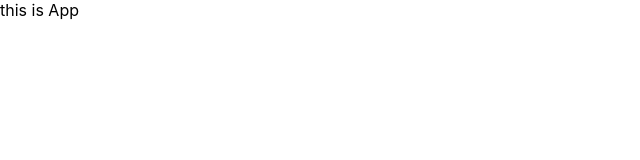
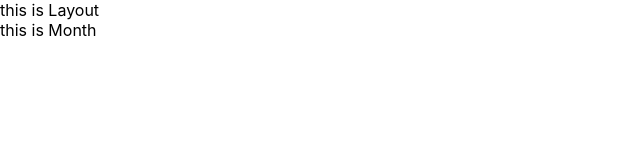
Before and after one commit to cqupt-lcy/react-bill, a React (Create React App) app: page / in a window 1280 px wide. Shown: the top 160 px of the page, without its empty margins (0-640 px from the left). Built offline with nearby package versions, Linux system fonts and the light colour scheme.

Commit message:
feat(react-bill): 路由设计

```diff
--- a/src/index.js
+++ b/src/index.js
@@ -1,8 +1,9 @@
 import React from 'react';
 import ReactDOM from 'react-dom/client';
 import './index.css';
-import App from './App';
+import { RouterProvider } from 'react-router-dom';
+import router from './router';
 const root = ReactDOM.createRoot(document.getElementById('root'));
 root.render(
-    <App />
+    <RouterProvider router={router} />
 );
--- /dev/null
+++ b/src/pages/Layout/index.js
@@ -0,0 +1,13 @@
+import { Outlet } from "react-router-dom";
+
+function Layout() {
+  return (
+    <>
+      <div>
+        this is Layout
+      </div>
+      <Outlet />
+    </>
+  )
+}
+export default Layout;
--- /dev/null
+++ b/src/pages/Month/index.js
@@ -0,0 +1,8 @@
+function Month() {
+  return (
+    <div>
+      this is Month
+    </div>
+  )
+}
+export default Month;
--- /dev/null
+++ b/src/pages/New/index.js
@@ -0,0 +1,8 @@
+function New() {
+  return (
+    <div>
+      this is New
+    </div>
+  )
+}
+export default New;
--- /dev/null
+++ b/src/pages/Year/index.js
@@ -0,0 +1,8 @@
+function Year() {
+  return (
+    <div>
+      this is Year
+    </div>
+  )
+}
+export default Year;
--- /dev/null
+++ b/src/router/index.js
@@ -0,0 +1,28 @@
+import { createBrowserRouter } from "react-router-dom";
+import Layout from "@/pages/Layout";
+import Year from "@/pages/Year";
+import Month from "@/pages/Month";
+import New from "@/pages/New";
+const router = createBrowserRouter(
+    [
+        {
+            path: '/',
+            element: <Layout />,
+            children: [
+                {
+                    path: 'year',
+                    element: <Year />,
+                },
+                {
+                    index: true,
+                    element: <Month />,
+                }
+            ]
+        },
+        {
+            path: '/new',
+            element: <New />,
+        }
+    ]
+)
+export default router;
```
